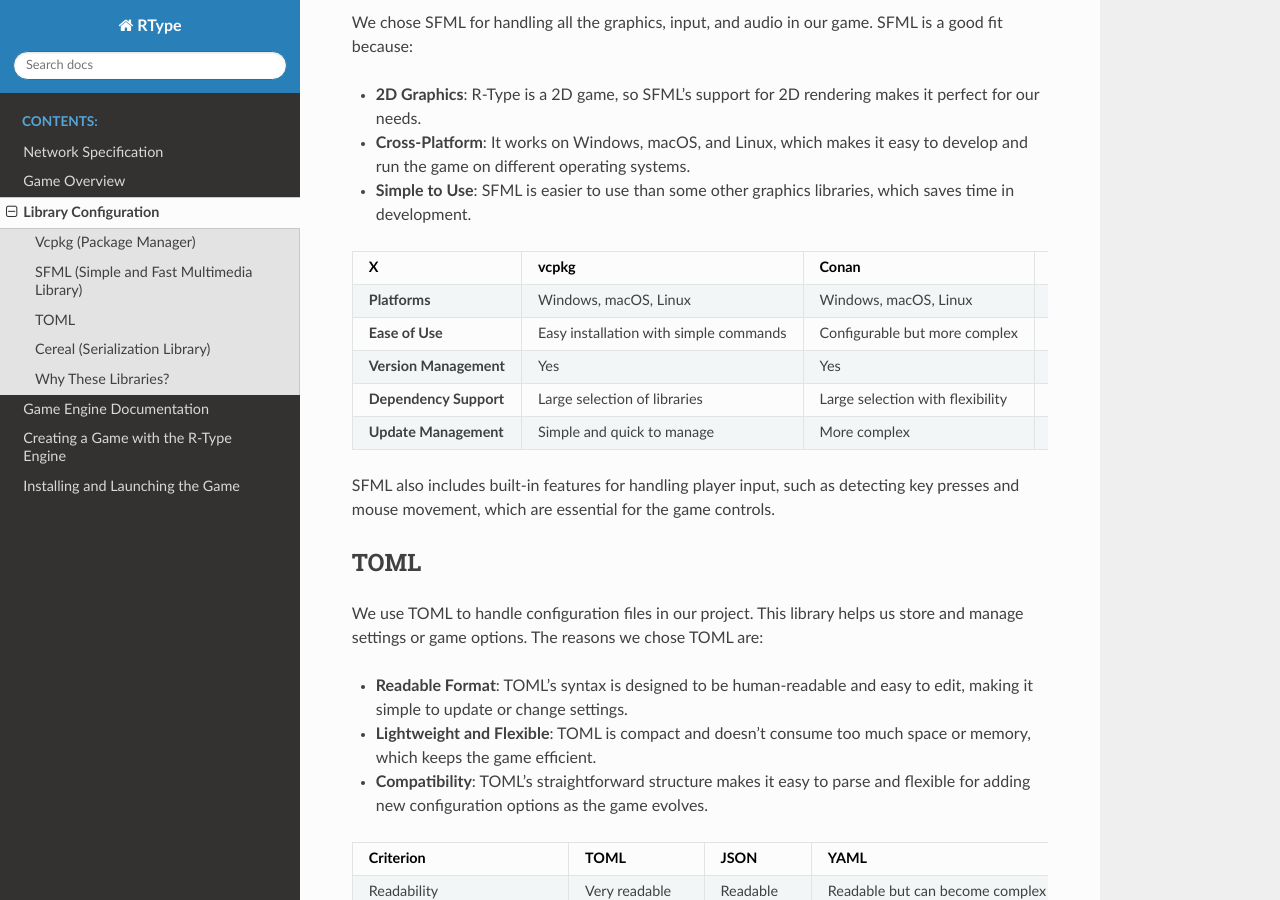
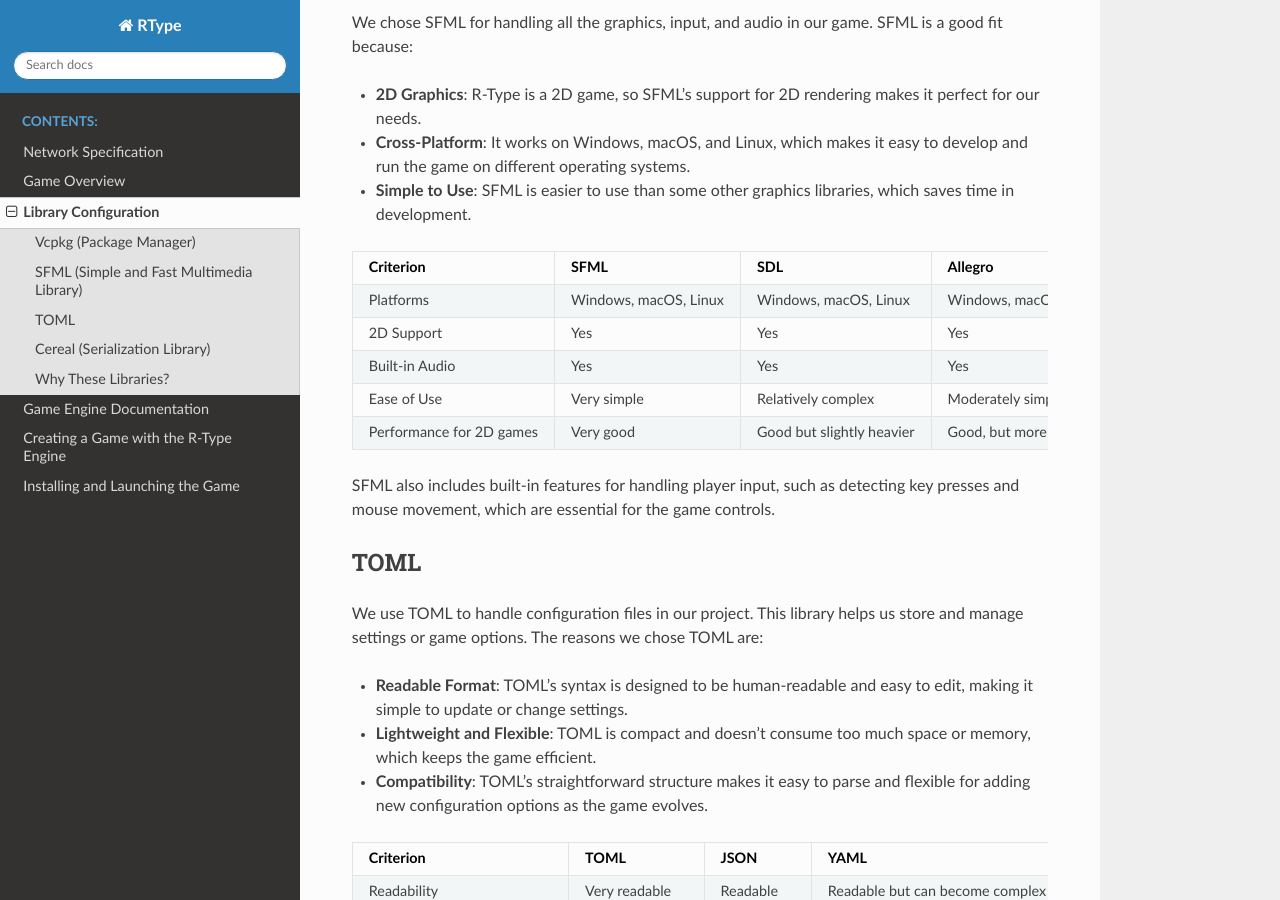
Before and after one commit to PokeZappy/rtype-documentation, a Sphinx documentation site: the page built from source/lib_configuration.rst, in a window 1280 px wide and 900 px high, scrolled down 796 px. Built offline with Sphinx 7.4.7 and the Read the Docs theme 3.1.0, drawn with Linux system fonts in a browser that asks for light colours.

Commit message:
feat: benchmark fix

```diff
--- a/source/lib_configuration.rst
+++ b/source/lib_configuration.rst
@@ -51,30 +51,31 @@
 .. list-table::
    :header-rows: 1
 
-   * - **X**
-     - **vcpkg**
-     - **Conan**
-     - **Homebrew**
-   * - **Platforms**
+   * - Criterion
+     - SFML
+     - SDL
+     - Allegro
+   * - Platforms
      - Windows, macOS, Linux
      - Windows, macOS, Linux
-     - Mainly macOS, Linux
-   * - **Ease of Use**
-     - Easy installation with simple commands
-     - Configurable but more complex
-     - Very simple on macOS
-   * - **Version Management**
+     - Windows, macOS, Linux
+   * - 2D Support
      - Yes
      - Yes
-     - Yes, but less centralized
-   * - **Dependency Support**
-     - Large selection of libraries
-     - Large selection with flexibility
-     - Mainly for macOS
-   * - **Update Management**
-     - Simple and quick to manage
-     - More complex
-     - Depends on taprooms (repositories)
+     - Yes
+   * - Built-in Audio
+     - Yes
+     - Yes
+     - Yes
+   * - Ease of Use
+     - Very simple
+     - Relatively complex
+     - Moderately simple
+   * - Performance for 2D games
+     - Very good
+     - Good but slightly heavier
+     - Good, but more focused on simple 2D
+
 
 SFML also includes built-in features for handling player input, such as detecting key presses and mouse movement, which are essential for the game controls.
 
```
